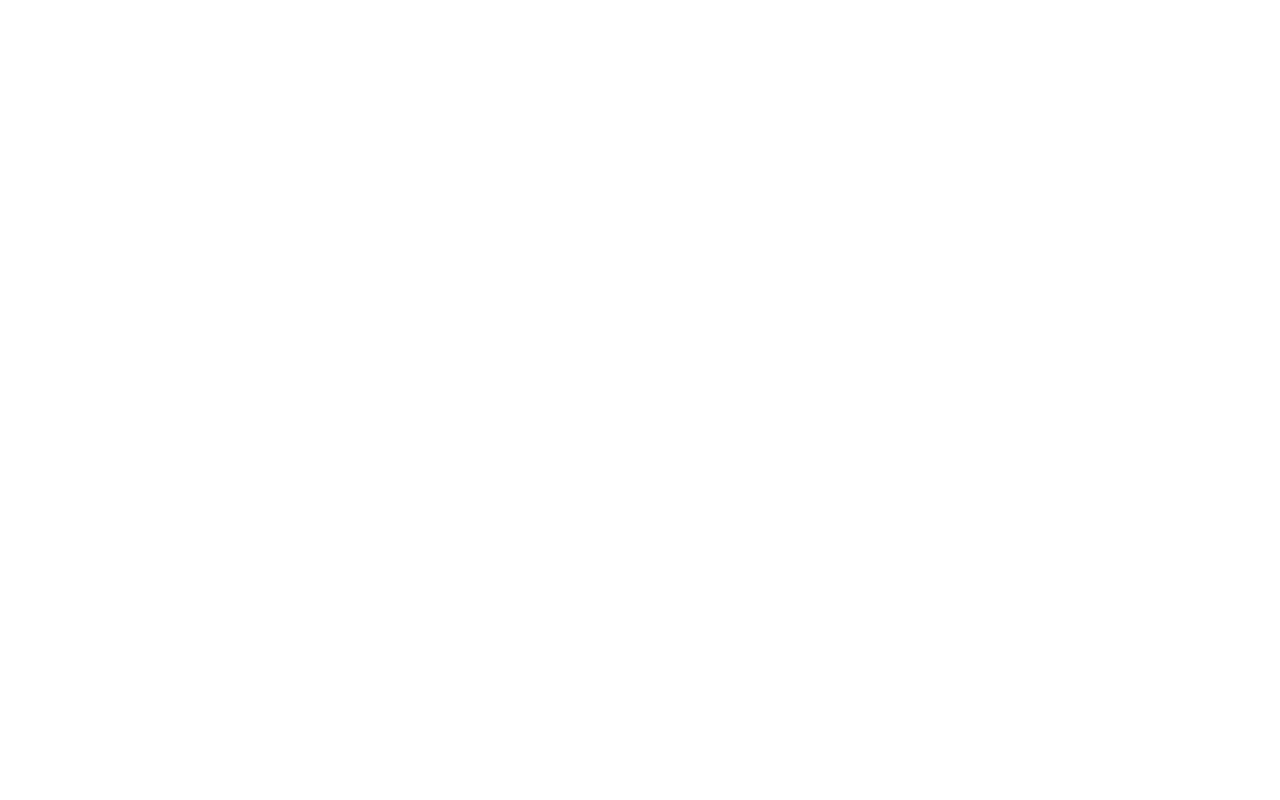
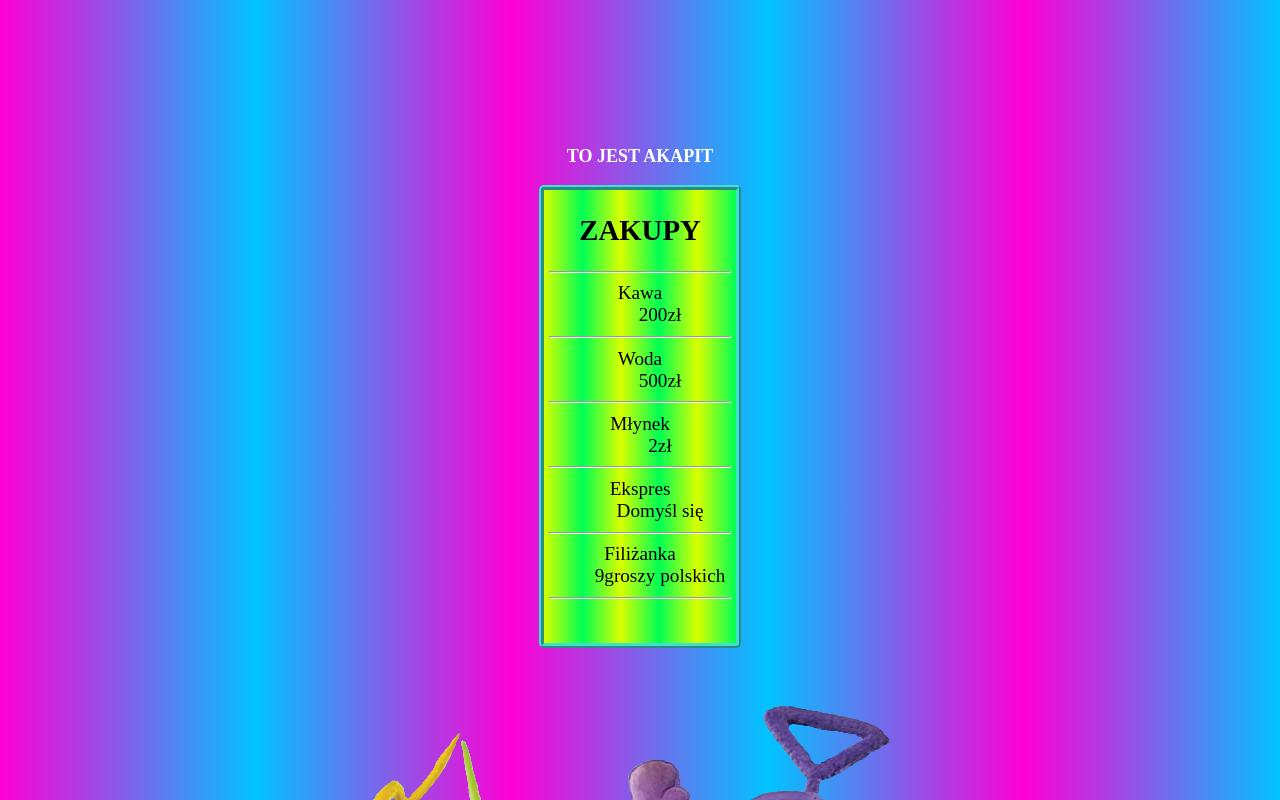
Before and after one commit to Kari360/TEBIK, a plain HTML site: page index.html in a window 1280 px wide. Shown: the top 800 px of the page. Drawn offline with Linux system fonts and the light colour scheme.

Commit message:
Cokolwiek

```diff
--- a/index.html
+++ b/index.html
@@ -1,10 +1,49 @@
 <!DOCTYPE html>
-<html lang="en">
-<head>
-    <meta charset="UTF-8">
-    <title>Document</title>
-</head>
-<body>
+<html lang="pl">
+    <head>
+        <meta charset="UTF-8">
+        <title>Karol Pogonowski</title>
+        <link rel="stylesheet" href="main.css">
+    </head>
+    <body>
+        <p>
+            TO JEST AKAPIT
+        </p>
 
-</body>
+
+        <dl>
+
+            <h2>ZAKUPY</h2>
+
+            <hr>
+            <dt>Kawa</dt>
+            <dd>200zł</dd>
+
+            <hr>
+            <dt>Woda</dt>
+            <dd>500zł</dd>
+
+
+            <hr>
+            <dt>Młynek</dt>
+            <dd>2zł</dd>
+
+            <hr>
+            <dt>Ekspres</dt>
+            <dd>Domyśl się</dd>
+
+            <hr>
+            <dt>Filiżanka</dt>
+            <dd>9groszy polskich</dd>
+
+            <hr>
+        </dl>
+
+
+
+        <div class="footer">
+            <img src="lgbtminus.png">
+        </div>
+
+    </body>
 </html>
--- /dev/null
+++ b/main.css
@@ -0,0 +1,43 @@
+dl {
+    text-align: center;
+    width:15%;
+    border-radius: 5px;
+    border: 5px turquoise ridge;
+    margin: 0 auto;
+    font-size: larger;
+    color: rgb(0, 0, 0);
+    background:linear-gradient(90deg, rgb(217, 255, 0), rgb(0, 255, 85), rgb(217, 255, 0), rgb(0, 255, 85), rgb(217, 255, 0), rgb(0, 255, 85));
+    padding-bottom: 35px;
+}
+
+body {
+    background:linear-gradient(90deg, rgb(255, 0, 212), rgb(0, 195, 255), rgb(255, 0, 212), rgb(0, 195, 255), rgb(255, 0, 212), rgb(0, 195, 255));
+    width: 100%;
+    height: auto;
+    padding-top: 10%;
+    margin: 0 auto;
+}
+
+h2 {
+    text-align: center;
+}
+
+p {
+    text-align: center;
+    font-size: large;
+    font-weight: bold;
+    color: white;
+}
+
+hr {
+
+    margin-right: 5px;
+    margin-left: 5px;
+}
+
+.footer {
+    display: flex;
+    justify-content: center;
+    width: 100%;
+    margin: auto;
+}
```
Also changed, not shown: lgbtminus.png (added).
